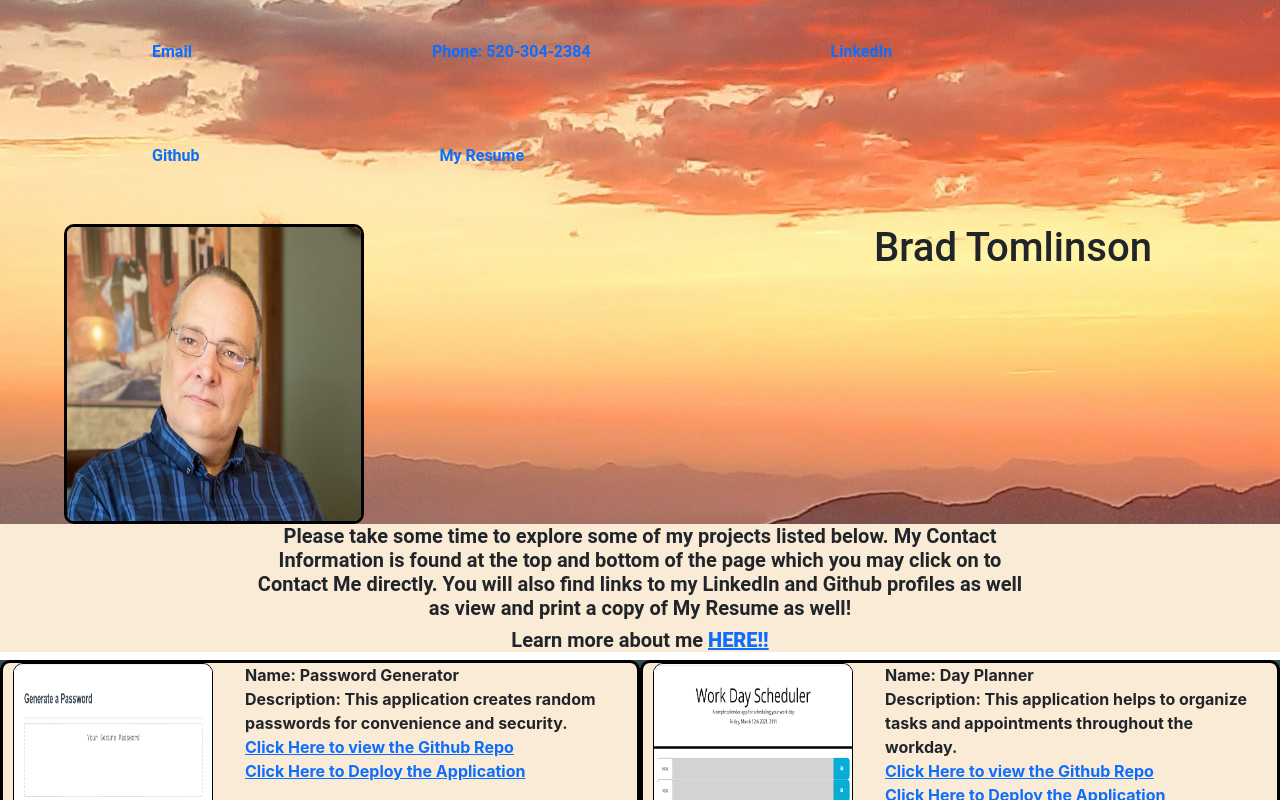
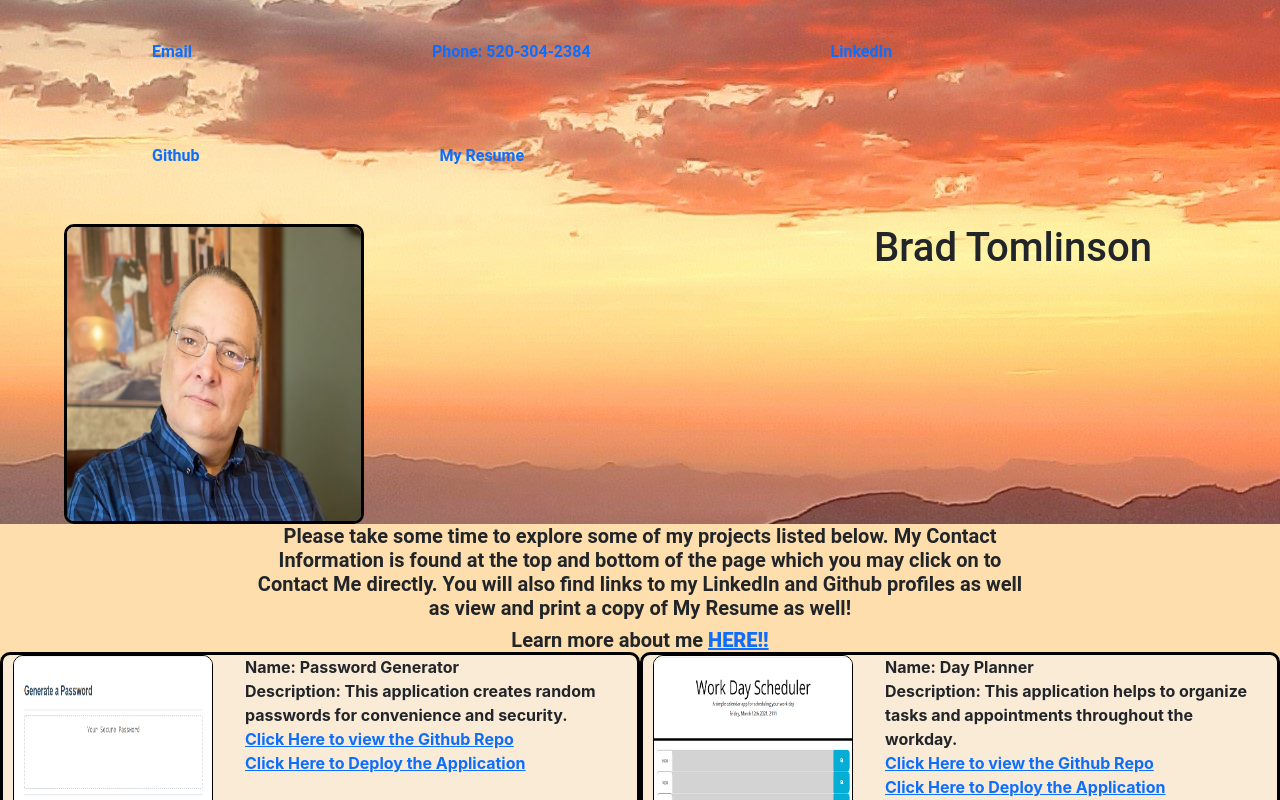
Before and after one commit to bradfan/showcase-portfolio, a React (Create React App) app: page / in a window 1280 px wide. Shown: the top 800 px of the page. Built offline with nearby package versions, Linux system fonts and the light colour scheme.

Commit message:
adjust css footer,section

```diff
--- a/src/Footer.js
+++ b/src/Footer.js
@@ -3,7 +3,7 @@ import React from "react";
 const styles = {
   textAlign: "center",
   width: "100%",
-  backgroundColor: "darkslategrey",
+  backgroundColor: "#FFDEAD",
 };
 const lineStyle = {
   listStyleType: "none",
--- a/src/Section.js
+++ b/src/Section.js
@@ -1,7 +1,7 @@
 import React from "react";
 
 const styles = {
-    backgroundColor: "#FAEBD7",
+    backgroundColor: "#FFDEAD",
     fontFamily: "Roboto, Times New Roman, Times, serif",
     textAlign: "center",
 
@@ -17,7 +17,7 @@ function Section() {
         LinkedIn and Github profiles as well as view and print a copy of My Resume
         as well!
       </h5></strong>
-    <strong><h5 style={{fontWeight: "600",}}>Learn more about me <strong><a href="https://github.com/bradfan" target="blank">HERE!!</a></strong> </h5></strong>
+    <strong><h5 style={{fontWeight: "600", marginBottom: "-.33px"}}>Learn more about me <strong><a href="https://github.com/bradfan" target="blank">HERE!!</a></strong> </h5></strong>
     </div>
   );
 }
```
